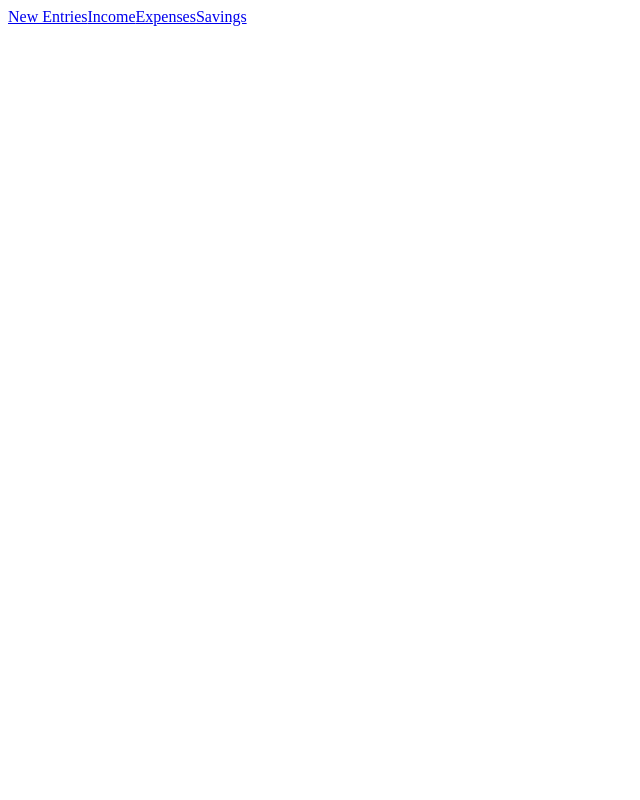
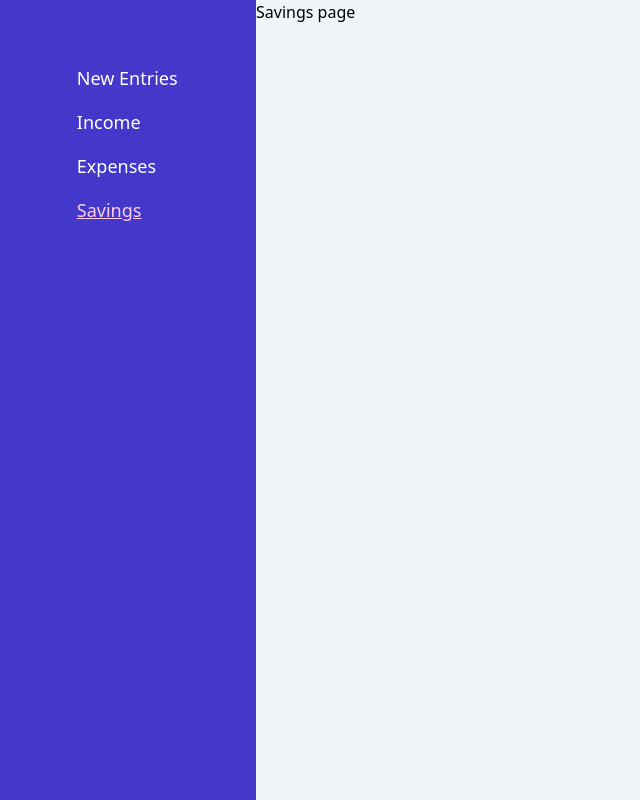
Before and after one commit to bijaylaxmibehera/finance-management, a React (Create React App) app: page /savings in a window 1280 px wide. Shown: the whole page, without its empty margins (0-640 px from the left). Built offline with nearby package versions, Linux system fonts and the light colour scheme.

Commit message:
feat: navbar completed

```diff
--- a/package.json
+++ b/package.json
@@ -39,5 +39,8 @@
       "last 1 firefox version",
       "last 1 safari version"
     ]
+  },
+  "devDependencies": {
+    "tailwindcss": "^3.4.1"
   }
 }
--- a/src/App.jsx
+++ b/src/App.jsx
@@ -1,10 +1,25 @@
-import './App.css';
+import { Routes,Route } from 'react-router';
 import { NavBar } from './components/NavBar';
+import { IncomeExpenseFrom } from './pages/IncomeExpenseForm';
+import { Income } from './pages/Income';
+import { Expenses } from './pages/Expenses';
+import { Savings } from './pages/Savings';
+
 
 function App() {
   return (
-    <div className="App">
+    <div className="App flex h-[100vh]">
+      <div className='w-[20vw] bg-indigo-700 text-white pt-16 text-lg'>
       <NavBar/>
+      </div>
+      <div className='w-[80vw] bg-slate-100'>
+        <Routes>
+          <Route path='/' element={<IncomeExpenseFrom/>}/>
+          <Route path='/income' element={<Income/>}/>
+          <Route path='/expenses' element={<Expenses/>}/>
+          <Route path='/savings' element={<Savings/>}/>
+        </Routes>
+      </div>
     </div>
   );
 }
--- a/src/components/NavBar.jsx
+++ b/src/components/NavBar.jsx
@@ -1,12 +1,17 @@
 import { NavLink } from "react-router-dom";
 
 export const NavBar=()=>{
+    const getStyle=({isActive})=>({
+        textDecoration:isActive?"underline":"",
+        fontWeight:isActive?"500":"",
+        color:isActive?"#ffcce6":""
+    })
     return (
-        <nav>
-            <NavLink to="/">New Entries</NavLink>
-            <NavLink to="/income">Income</NavLink>
-            <NavLink to="/expenses">Expenses</NavLink>
-            <NavLink to="/savings">Savings</NavLink>
+        <nav className="flex flex-col  gap-4  h-[100%] mx-auto w-[40%]">
+            <NavLink to="/" className="hover:font-medium" style={getStyle}>New Entries</NavLink>
+            <NavLink to="/income" className="hover:font-medium" style={getStyle}>Income</NavLink>
+            <NavLink to="/expenses" className="hover:font-medium" style={getStyle}>Expenses</NavLink>
+            <NavLink to="/savings" className="hover:font-medium" style={getStyle}>Savings</NavLink>
         </nav>
     )
 }
--- a/src/index.css
+++ b/src/index.css
@@ -0,0 +1,3 @@
+@tailwind base;
+@tailwind components;
+@tailwind utilities;
--- /dev/null
+++ b/src/pages/Expenses.jsx
@@ -0,0 +1,7 @@
+export const Expenses = () => {
+  return (
+    <>
+      <h1>Expense page</h1>
+    </>
+  );
+};
--- /dev/null
+++ b/src/pages/Income.jsx
@@ -0,0 +1,7 @@
+export const Income = () => {
+  return (
+    <>
+      <h1>Income page</h1>
+    </>
+  );
+};
--- /dev/null
+++ b/src/pages/IncomeExpenseForm.jsx
@@ -0,0 +1,9 @@
+import React from "react";
+
+export const IncomeExpenseFrom = () => {
+  return (
+    <>
+      <h1>Income expense form</h1>
+    </>
+  );
+};
--- /dev/null
+++ b/src/pages/Savings.jsx
@@ -0,0 +1,7 @@
+export const Savings = () => {
+  return (
+    <>
+      <h1>Savings page</h1>
+    </>
+  );
+};
--- a/src/reducer/financeReducer.js
+++ b/src/reducer/financeReducer.js
@@ -21,6 +21,32 @@ export const financeReducer = (state = initialState, action) => {
         loading: false,
         error: 'Error fetching income data'
       }
+    case 'FETCH_EXPENSE_SUCCESS':
+      return {
+        ...state,
+        expenses: action.payload,
+        loading: false,
+        error: null
+      }
+    case 'FETCH_EXPENSE_FAILURE':
+      return {
+        ...state,
+        loading: false,
+        error: 'Error fetching expense data'
+      }
+    case 'FETCH_SAVINGS_SUCCESS':
+      return {
+        ...state,
+        savings: action.payload,
+        loading: false,
+        error: null
+      }
+    case 'FETCH_SAVINGS_FAILURE':
+      return {
+        ...state,
+        loading: false,
+        error: 'Error fetching savings data'
+      }
     case 'FETCH_DATA_LOADING':
       return {
         ...state,
--- /dev/null
+++ b/tailwind.config.js
@@ -0,0 +1,10 @@
+/** @type {import('tailwindcss').Config} */
+module.exports = {
+  content: [
+    "./src/**/*.{js,jsx,ts,tsx}",
+  ],
+  theme: {
+    extend: {},
+  },
+  plugins: [],
+}
```
Also changed, not shown: 1 other file (tests, documents, lock files or other folders).
